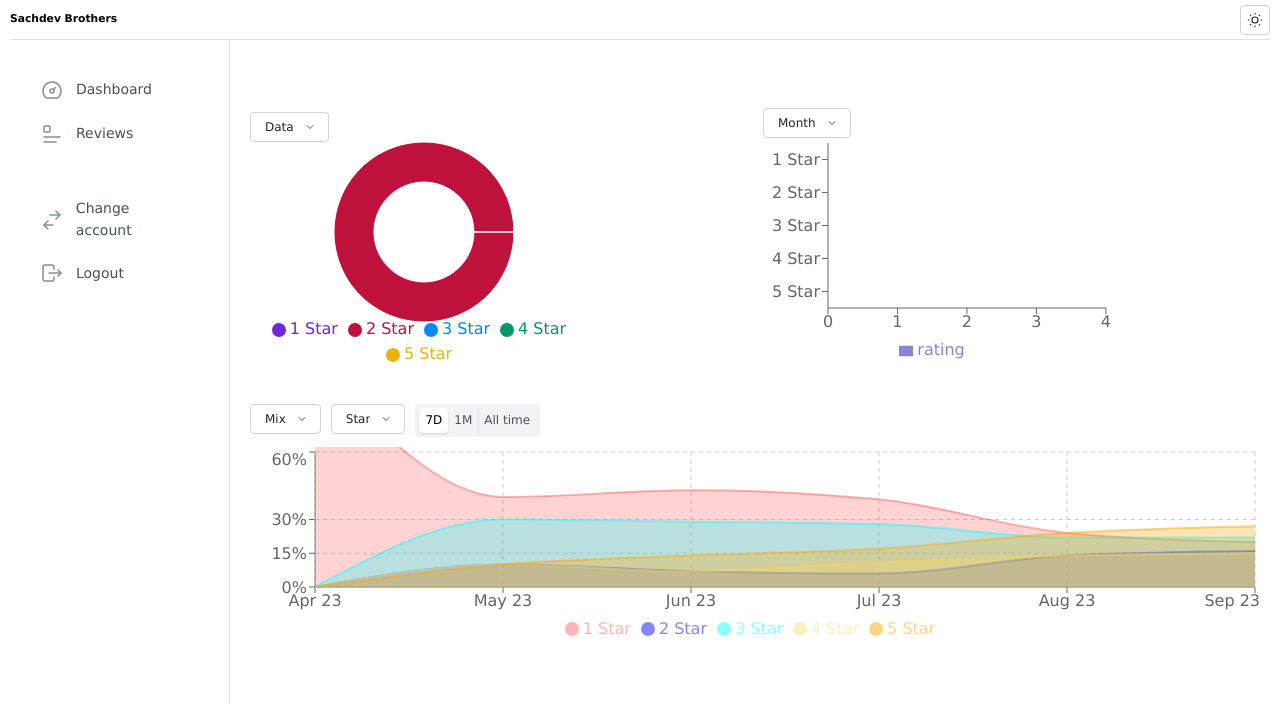
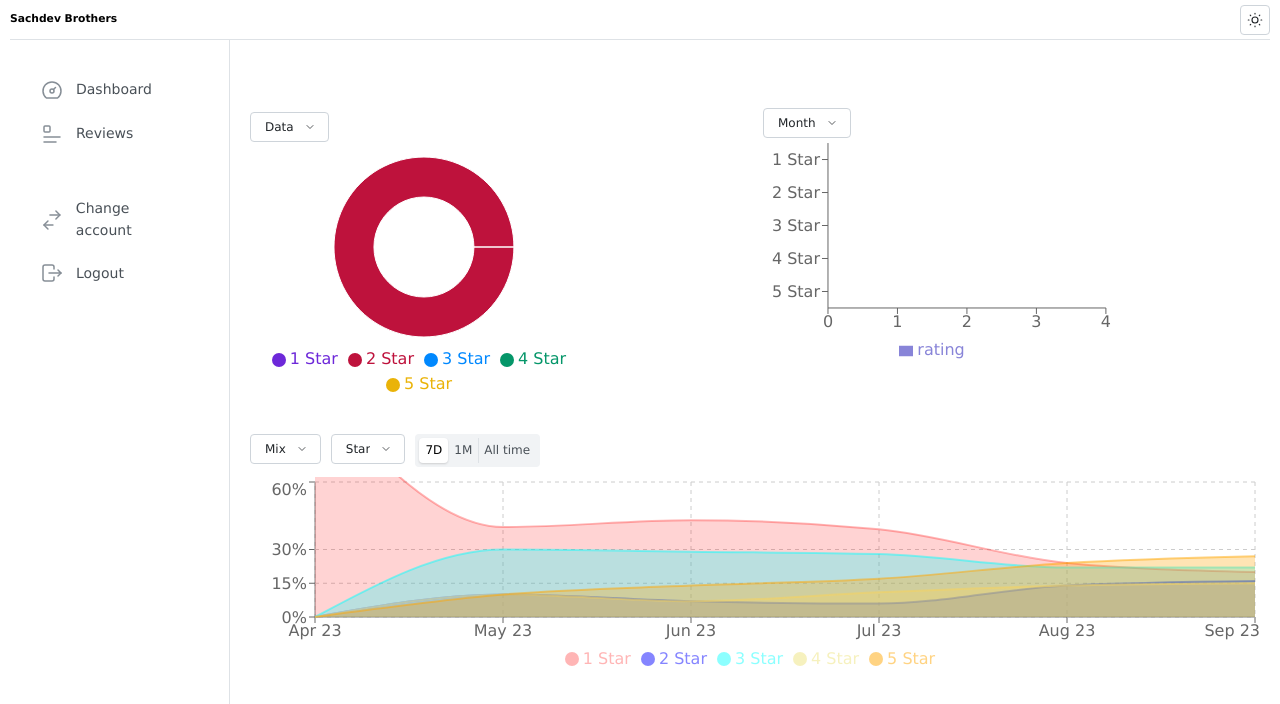
Before and after one commit to hyperingenious/sachdev-analytics, a React (Vite) app: page /dashboard in a window 1280 px wide. Shown: the top 704 px of the page. Built offline with nearby package versions, Linux system fonts and the light colour scheme.

Commit message:
fixed legend spacing

```diff
--- a/src/components/dashboard/PieGraph.jsx
+++ b/src/components/dashboard/PieGraph.jsx
@@ -59,10 +59,9 @@ function PieGraph() {
           </li>
         </ul>
       </div> */}
-      <ResponsiveContainer minWidth={270} width={"70%"} height={230}>
+      <ResponsiveContainer minWidth={270} width={"70%"} height={260}>
         <PieChart width={400} height={210}>
           {/* First Pie Chart */}
-          {/* <ResponsiveContainer > */}
           <Pie
             data={dataAsPerTime}
             dataKey="value"
@@ -80,7 +79,10 @@ function PieGraph() {
             ))}
           </Pie>
           <Tooltip />
-          <Legend iconType="circle" />
+          <Legend
+            style={{ marginTop: "var(--mantine-spacing-md)" }}
+            iconType="circle"
+          />
         </PieChart>
       </ResponsiveContainer>
     </div>
```
